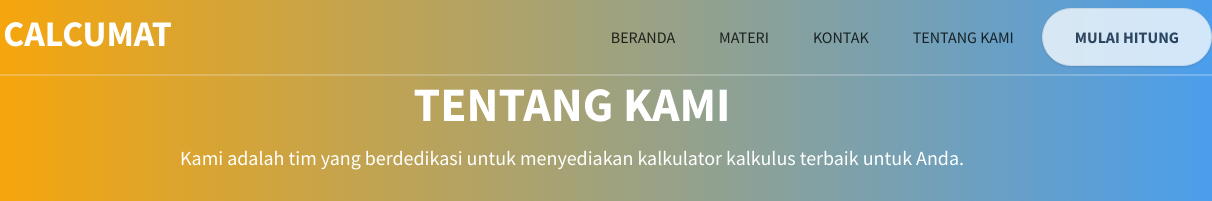
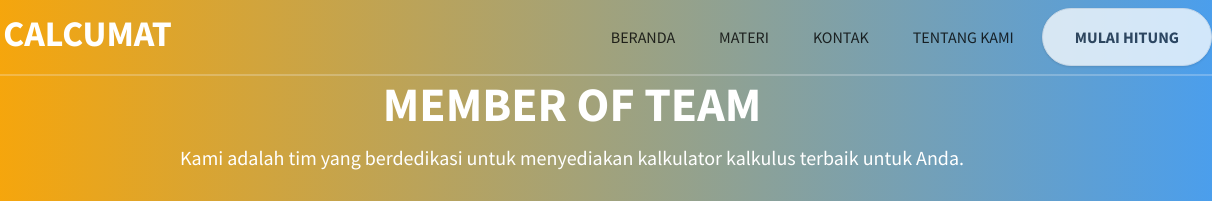
Before and after one commit to faridfirdaus-fred/calculus-project, a plain HTML site: page about_page.html in a window 1280 px wide. Shown: the top 201 px of the page, 68-1280 px from the left. Drawn offline with nearby package versions, Linux system fonts and the light colour scheme.

Commit message:
Update about_page.html

```diff
--- a/about_page.html
+++ b/about_page.html
@@ -91,7 +91,7 @@
 
   <div class="pt-20" id="tentang-kami">
     <div class="flex flex-col items-center justify-center text-center px-3 mx-auto w-12/12 lg:w-10/12">
-      <h1 class="text-3xl font-bold uppercase lg:text-5xl">Tentang Kami</h1>
+      <h1 class="text-3xl font-bold uppercase lg:text-5xl">MEMBER OF TEAM</h1>
       <p class="mt-4 mb-8 leading-normal text-md lg:text-xl" id="deskripsi-tentang-kami">Kami adalah tim yang berdedikasi untuk menyediakan kalkulator kalkulus terbaik untuk Anda.</p>
     </div>
     <div class="flex flex-wrap justify-center">
```
